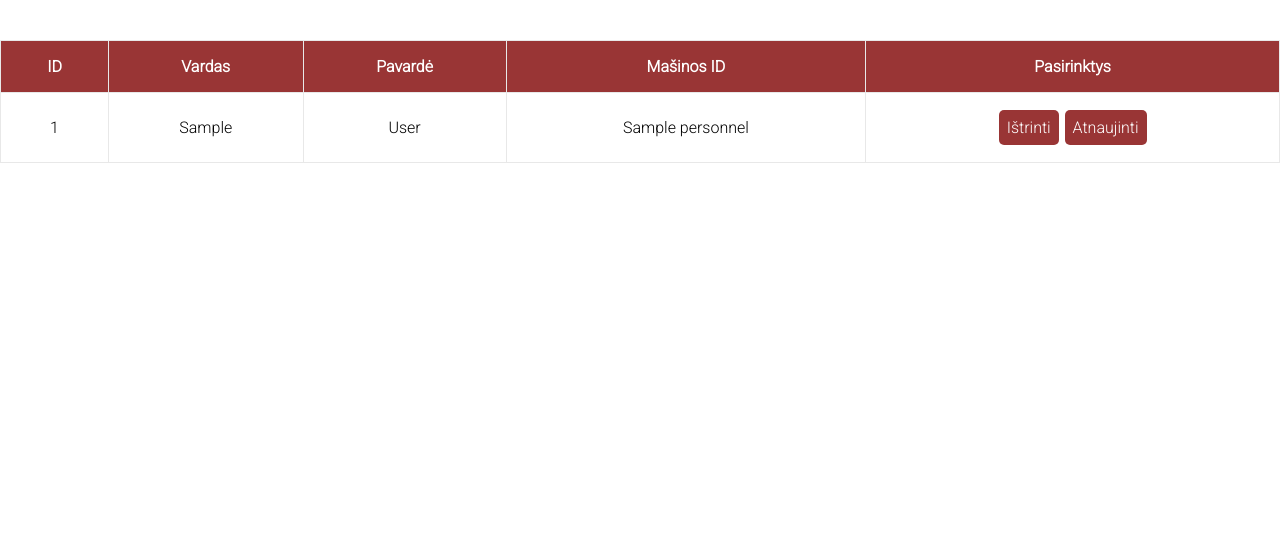
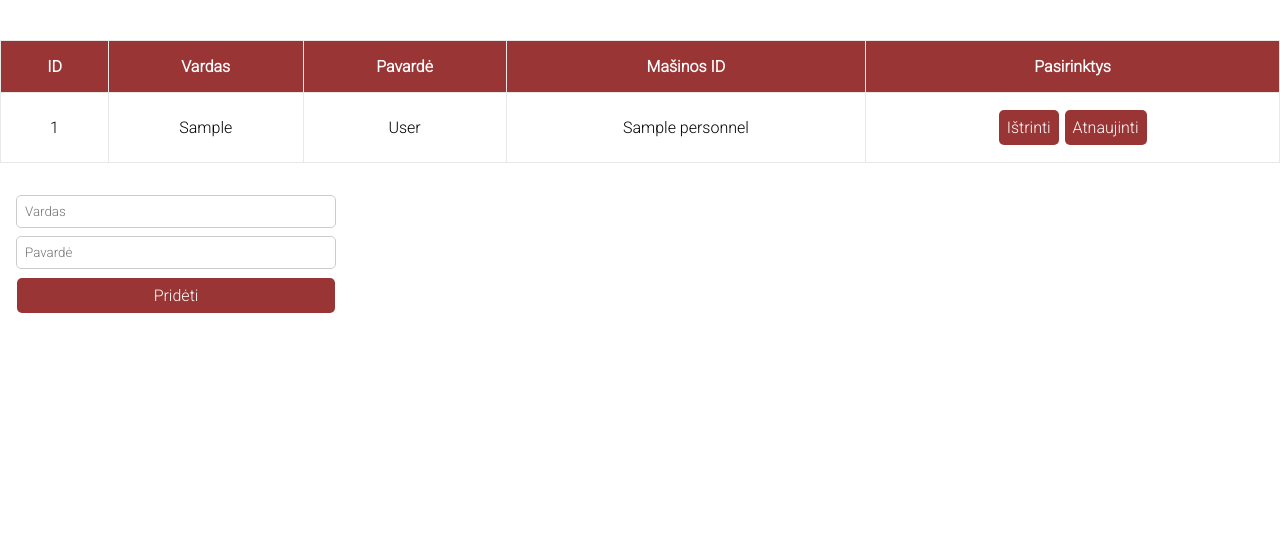
Before and after one commit to alinapak/personnelManagement, a PHP site: page / in a window 1280 px wide. Shown: the part 88-642 px from the top of the page. Run offline with PHP 8.4, Linux system fonts and the light colour scheme; tables that the repository leaves empty or names only in its code hold one stand-in row (values such as "Sample post").

Commit message:
added delete function to machines, added machines and employees creation forms, everything that you set in page, also sets in database

```diff
--- a/index.php
+++ b/index.php
@@ -1,3 +1,7 @@
+<?php
+
+declare(strict_types=1); ?>
+
 <!DOCTYPE html>
 <html>
 
@@ -6,27 +10,47 @@
    <link href="https://fonts.googleapis.com/css2?family=Roboto:wght@100;300&display=swap" rel="stylesheet">
 </head>
 
-</body>
-
-</html>
-
 <body>
    <?php
    $servername = "localhost";
    $username = "root";
    $password = "";
    $dbname = "personnelman";
-      $dMessage='';
    $conn = mysqli_connect($servername, $username, $password, $dbname);
    if (!$conn) {
       die("Connection failed: " . mysqli_connect_error());
    }
    if (isset($_POST['deleteEm'])) {
-         var_dump($_POST['deleteEm']);
       $sqlDelete = "DELETE FROM personnel WHERE id = " . $_POST['deleteEm'] . "";
-         if ($conn->query($sqlDelete) === TRUE) {
-            $dMessage = 'Darbuotojas sėkmingai ištrintas';
+      if (mysqli_query($conn, $sqlDelete))
+         header('Location: ' . $_SERVER['PHP_SELF'] . '?' . $_SERVER['QUERY_STRING']);
+      die;
    }
+   if (isset($_POST['deleteM'])) {
+      $sqlDelete = "DELETE FROM machines WHERE id = " . $_POST['deleteM'] . "";
+      if (mysqli_query($conn, $sqlDelete))
+         header('Location: ' . $_SERVER['PHP_SELF'] . '?' . $_SERVER['QUERY_STRING']);
+      die;
+   }
+   if (isset($_POST['createEmpl'])) {
+      $sqlCreate = "INSERT INTO personnel (fname, lname)
+         VALUES ('" . $_POST['fname'] . "', '" . $_POST['lname'] . "')";
+      if (mysqli_query($conn, $sqlCreate))
+         header('Location: ' . $_SERVER['PHP_SELF'] . '?' . $_SERVER['QUERY_STRING']);
+      die;
+   }
+   if (isset($_POST['machine'])) {
+      $check = "SELECT * from machines WHERE machine_name = '" . $_POST['machine'] . "'";
+      $alreadyExists = mysqli_query($conn, $check);
+      if (mysqli_num_rows($alreadyExists) < 1) {
+         $sqlCreate = "INSERT INTO machines (machine_name)
+         VALUES ('" . $_POST['machine'] . "')";
+         if (mysqli_query($conn, $sqlCreate))
+            header('Location: ' . $_SERVER['PHP_SELF'] . '?' . $_SERVER['QUERY_STRING']);
+         die;
+      }
+      header('Location: ' . $_SERVER['PHP_SELF'] . '?' . $_SERVER['QUERY_STRING']);
+      die;
    }
    print('<div class="navbar">
                <div>
@@ -57,8 +81,8 @@
                         <td>
                            <form method="POST" action="">
                               <button id= "deleteEm" name="deleteEm" value="' . $row["id"] . '">Ištrinti</button>
-                                    <button>Atnaujinti</button>
-                                 </from>
+                              <button id="updateEm" name="updateEm" value="">Atnaujinti</button>
+                           </form>
                         </td>
                      </tr>');
          }
@@ -66,9 +90,14 @@
          echo "0 results";
       }
       print("</table>");
+      print("<form class='createForm' action='' method='POST'>
+                  <input type='text' name='fname' placeholder='Vardas' required>
+                  <input type='text' name='lname' placeholder='Pavardė' required>
+                  <button id='createEmpl' name='createEmpl'>Sukurti</button>
+               </form>");
    }
    $sql2 =  'SELECT Machines.id, machine_name, GROUP_CONCAT(CONCAT_WS(" ", fname, lname)SEPARATOR ", ") as fullname
-            FROM personnel RIGHT JOIN Machines ON Machines.id=Personnel.Machine_id GROUP BY machine_name';
+               FROM personnel RIGHT JOIN Machines ON Machines.id=Personnel.Machine_id GROUP BY machine_name order by id';
    $result2 = mysqli_query($conn, $sql2);
    if (isset($_GET['path']) and $_GET['path'] === 'masinos') {
       print("<table >
@@ -81,14 +110,14 @@
       if (mysqli_num_rows($result2) > 0) {
          while ($row = mysqli_fetch_assoc($result2)) {
             print('<tr>
-                              <td ">' . $row["id"] . '</td>
+                        <td>' . $row["id"] . '</td>
                         <td>' . $row["machine_name"] . '</td>
                         <td>' . $row["fullname"] . '</td>
                         <td>
                            <form method="POST" action="">
-                                    <button id= "delete" name="delete" value="">Ištrinti</button>
+                              <button id= "deleteM" name="deleteM" value="' . $row["id"] . '">Ištrinti</button>
                               <button>Atnaujinti</button>
-                                 </from>
+                           </form>
                         </td>
                      </tr>');
          }
@@ -96,8 +125,23 @@
          echo "0 results";
       }
       print("</table>");
+      print("<form class='createForm' action='' method='POST'>
+                  <select id='machine' name='machine' onfocus='this.size=11;' onchange='this.size=1; onblur='this.size=0;' >
+                     <option value='H-1'>H-1</option>
+                     <option value='H-2'>H-2</option>
+                     <option value='H-4'>H-4</option>
+                     <option value='H-5'>H-5</option>
+                     <option value='H-6'>H-6</option>
+                     <option value='E-1'>E-1</option>
+                     <option value='H-7'>H-7</option>
+                     <option value='H-8'>H-8</option>
+                     <option value='H-9'>H-9</option>
+                     <option value='H-10'>H-10</option>
+                     <option value='S-1'>S-1</option>
+                  </select>
+                  <button>Pridėti</button>
+               </form>");
    } else if (!isset($_GET['path'])) {
-
       print("<table>
                   <tr>
                      <th>ID</th>
@@ -116,8 +160,8 @@
                         <td>
                            <form method="POST" action="">
                               <button id= "deleteEm" name="deleteEm" value="' . $row["id"] . '">Ištrinti</button>
-                              <button>Atnaujinti</button>
-                           </from>
+                              <button id="updateEm" name="updateEm" value="">Atnaujinti</button>
+                           </form>
                         </td>
                         </tr>');
          }
@@ -125,14 +169,17 @@
          echo "0 results";
       }
       print("</table>");
+      print("<form class='createForm' action='' method='POST'>
+                  <input type='text' name='fname' placeholder='Vardas' required>
+                  <input type='text' name='lname' placeholder='Pavardė' required>
+                  <button id='createEmpl' name='createEmpl'>Pridėti</button>
+               </form>");
    }
-      print("<p>$dMessage</p>");
    print("<footer>
             <p>Copyright</p>
          </footer>");
    mysqli_close($conn);
    ?>
-
 </body>
 
 </html>
--- a/style.css
+++ b/style.css
@@ -7,6 +7,7 @@ html,
 body {
    height: 89%;
 }
+
 .navbar {
    background-color: #E8E8E8;
    position: fixed;
@@ -31,27 +32,28 @@ body {
 .navbar p {
    color: black;
    padding: 2rem;
-   font-size:20px;
+   font-size: 20px;
 }
 
 table {
    margin-top: 10%;
    text-align: center;
-   width:100%;
+   width: 100%;
    border-collapse: collapse;
 }
 
 table th {
    padding: 1rem;
    border: 1px solid;
-   border-color:#E8E8E8;
+   border-color: #E8E8E8;
    background-color: rgb(153, 53, 53);
-   color:white;
+   color: white;
 }
+
 table td {
    border: 1px solid;
-   padding:1rem;
-   border-color:#E8E8E8;
+   padding: 1rem;
+   border-color: #E8E8E8;
 }
 
 footer {
@@ -59,17 +61,61 @@ footer {
    position: sticky;
    top: 100vh;
    background-color: #E8E8E8;
-   margin-top:2rem;
+   margin-top: 2rem;
 }
+
 button {
    background-color: rgb(153, 53, 53);
    border: none;
    color: white;
-   padding:0.5rem;
-   margin:1px;
-   border-radius:5px;
+   padding: 0.5rem;
+   margin: 1px;
+   border-radius: 5px;
    font-size: 16px;
 }
+
 button:hover {
    background-color: rgba(153, 53, 53, 0.678);
 }
+
+.createForm {
+   display: flex;
+   flex-direction: column;
+   width: 25%;
+   text-align: center;
+   margin-top: 2rem;
+   margin-left: 1rem;
+   gap: 0.5rem;
+}
+
+.createForm input[type=text] {
+   width: 100%;
+   padding: 0.5rem;
+   margin: 0 auto;
+   display: block;
+   border: 1px solid #ccc;
+   border-radius: 5px;
+   box-sizing: border-box;
+}
+
+.createForm select {
+   color: rgb(153, 53, 53);
+   border-radius: 5px;
+   padding: 0.5rem;
+   text-align: center;
+   border-color: rgb(153, 53, 53);
+   font-weight: bold;
+}
+
+select option {
+   padding: 0.5rem;
+   font-weight: bold;
+}
+
+select option:hover {
+   background-color: rgba(0, 0, 0, 0.1);
+}
+
+option:checked {
+   box-shadow: 0 0 10px 100px #cdcdca inset;
+}
```
Also changed, not shown: README.md. Lines whose indentation alone changed are shown as unchanged.
